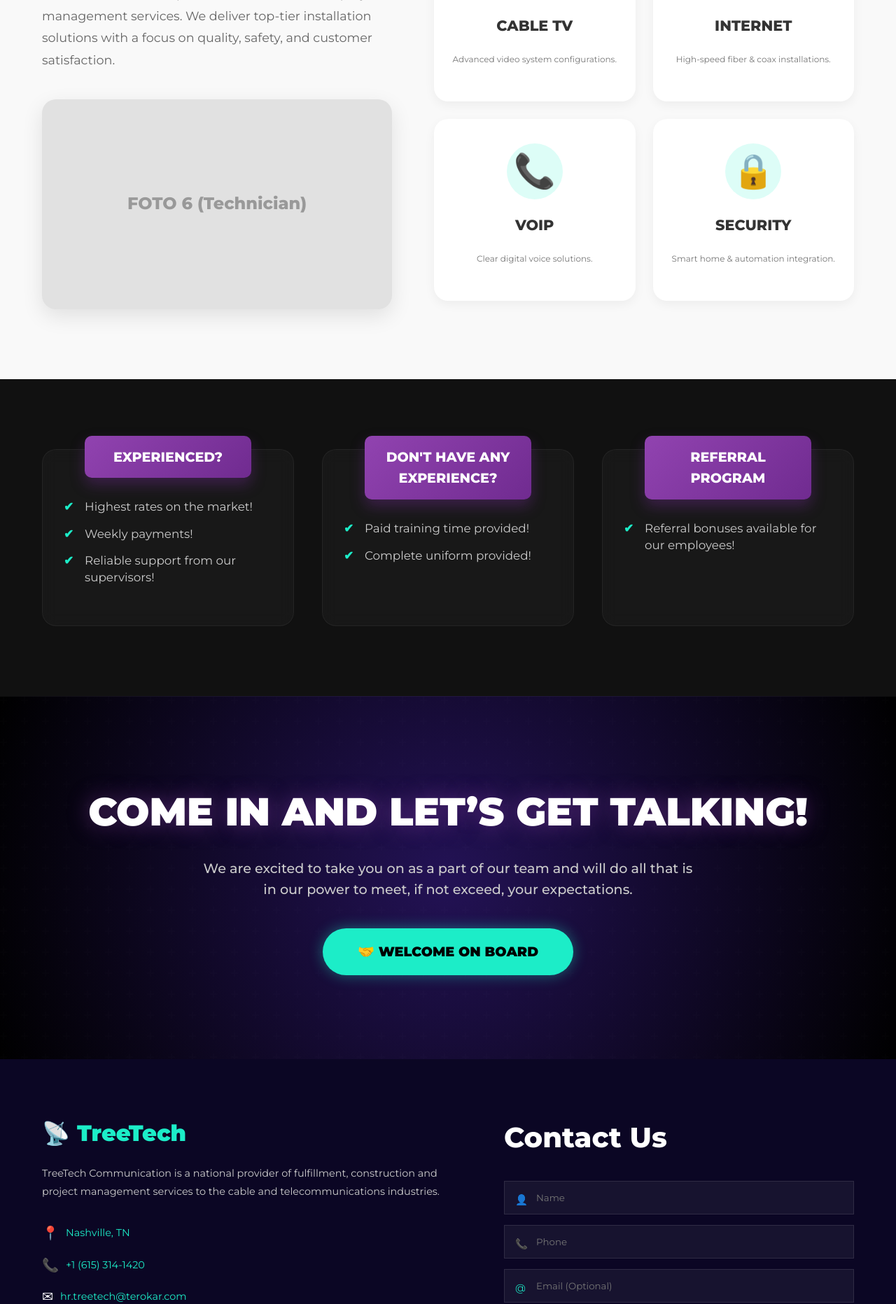
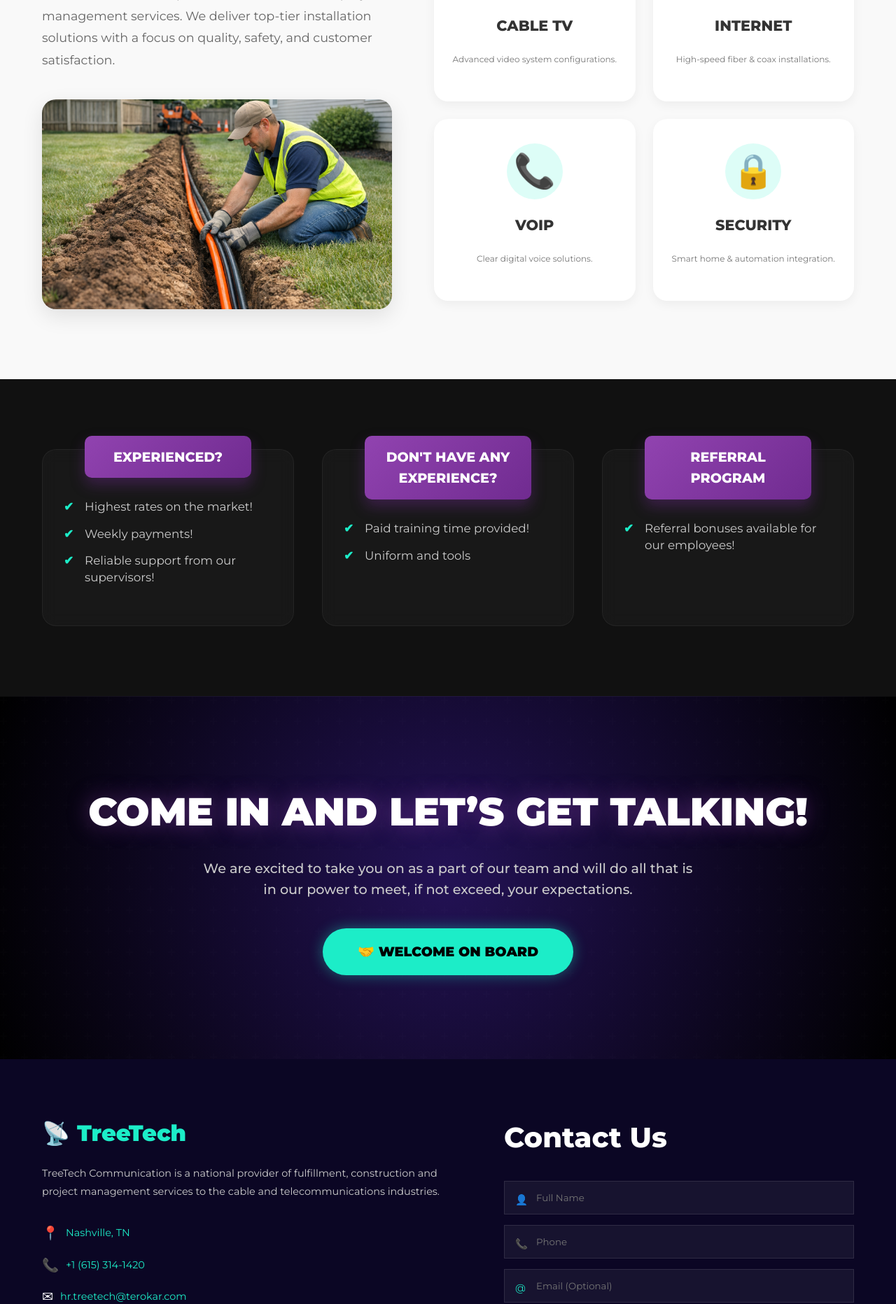
Before and after one commit to Haidemskyi/TREETECH_WEB, a Flask app: page / in a window 1280 px wide. Shown: the part 2283-4147 px from the top of the page at 70% size. Run offline with Flask 3, Linux system fonts and the light colour scheme.

Commit message:
feat: initialize project structure with custom styling, landing page template, and asset library

```diff
--- a/static/style.css
+++ b/static/style.css
@@ -615,6 +640,14 @@ header {
     font-weight: 800;
     font-size: 1.5rem;
     box-shadow: 0 10px 30px rgba(0, 0, 0, 0.1);
+    overflow: hidden;
+}
+
+.service-feature-img img {
+    width: 100%;
+    height: 100%;
+    display: block;
+    object-fit: cover;
 }
 
 .services-grid {
--- a/templates/index.html
+++ b/templates/index.html
@@ -5,7 +5,7 @@
     <meta charset="UTF-8">
     <meta name="viewport" content="width=device-width, initial-scale=1.0">
     <title>TreeTech</title>
-    <link rel="stylesheet" href="{{ url_for('static', filename='style.css', v='5') }}">
+    <link rel="stylesheet" href="{{ url_for('static', filename='style.css', v='6') }}">
     <link href="https://fonts.googleapis.com/css2?family=Montserrat:wght@400;500;700;800;900&display=swap"
         rel="stylesheet">
 </head>
@@ -42,9 +42,7 @@
 
     <!-- Hero Section with Form overlay -->
     <section class="hero-section">
-        <div class="hero-bg">
-            <div class="placeholder-text">FOTO 1</div>
-        </div>
+        <div class="hero-bg"></div>
         <div class="container hero-content">
             <div class="hero-text-block">
                 <p class="pre-title">GROW WITH US</p>
@@ -67,7 +65,7 @@
                 </div>
                 <form action="/submit" method="POST" class="hero-form">
                     <div class="form-row">
-                        <input type="text" name="name" placeholder="First Name Last Name" required>
+                        <input type="text" name="name" placeholder="Full Name" required>
                     </div>
                     <div class="form-row">
                         <input type="email" name="email" placeholder="Email Address">
@@ -97,7 +95,7 @@
     <section class="about-section" id="about-section">
         <div class="container about-grid">
             <div class="about-image">
-                <div class="placeholder-box">FOTO 2</div>
+                <img src="{{ url_for('static', filename='assets/quality_photo.png') }}" alt="TreeTech field installation team" class="section-photo">
             </div>
             <div class="about-text">
                 <span class="section-label">Who We Are</span>
@@ -123,7 +121,7 @@
     <section class="values-section">
         <div class="value-col">
             <div class="value-bg">
-                <div class="placeholder-text-small">FOTO 3</div>
+                <img src="{{ url_for('static', filename='assets/safety_photo.png') }}" alt="Safe field installation work" class="value-image">
             </div>
             <div class="value-overlay">
                 <h3>SAFETY</h3>
@@ -131,7 +129,7 @@
         </div>
         <div class="value-col active">
             <div class="value-bg">
-                <div class="placeholder-text-small">FOTO 4</div>
+                <img src="{{ url_for('static', filename='assets/quality_photo.png') }}" alt="Quality telecommunications installation" class="value-image">
             </div>
             <div class="value-overlay">
                 <h3>QUALITY</h3>
@@ -139,7 +137,7 @@
         </div>
         <div class="value-col">
             <div class="value-bg">
-                <div class="placeholder-text-small">FOTO 5</div>
+                <img src="{{ url_for('static', filename='assets/simplicity_photo.png') }}" alt="Organized telecom connection work" class="value-image">
             </div>
             <div class="value-overlay">
                 <h3>SIMPLICITY</h3>
@@ -159,7 +157,7 @@
                     satisfaction.
                 </p>
                 <div class="service-feature-img">
-                    FOTO 6 (Technician)
+                    <img src="{{ url_for('static', filename='assets/cable_burial_photo.png') }}" alt="Technician burying underground cable">
                 </div>
             </div>
 
@@ -206,7 +204,7 @@
                 <h3 class="info-header">Don't have any experience?</h3>
                 <ul class="check-list-small">
                     <li>Paid training time provided!</li>
-                    <li>Complete uniform provided!</li>
+                    <li>Uniform and tools</li>
                 </ul>
             </div>
             <!-- Col 3 -->
@@ -263,7 +261,7 @@
                 <form action="/submit" method="POST" class="footer-form">
                     <div class="footer-input-group">
                         <span class="input-icon">👤</span>
-                        <input type="text" name="name" placeholder="Name" required>
+                        <input type="text" name="name" placeholder="Full Name" required>
                     </div>
                     <div class="footer-input-group">
                         <span class="input-icon">📞</span>
@@ -275,7 +273,7 @@
                     </div>
                     <div class="footer-input-group">
                         <span class="input-icon">✎</span>
-                        <textarea name="message" placeholder="Text" rows="4"></textarea>
+                        <textarea name="message" placeholder="Expirience" rows="4"></textarea>
                     </div>
                     <button type="submit" class="btn btn-white-pill">SEND ➤</button>
                 </form>
@@ -305,7 +303,7 @@
                 </div>
                 <form action="/submit" method="POST" class="hero-form">
                     <div class="form-row">
-                        <input type="text" name="name" placeholder="First Name Last Name" required>
+                        <input type="text" name="name" placeholder="Full Name" required>
                     </div>
                     <div class="form-row">
                         <input type="email" name="email" placeholder="Email Address">
```
Also changed, not shown: other parts of static/style.css (+26 -1 lines), web/src/app/landing.css (+35 -1 lines), web/src/app/page.tsx (+23 -17 lines), static/assets/cable_burial_photo.png (added), static/assets/quality_photo.png (added), static/assets/safety_photo.png (added), web/public/assets/quality_photo.png (added), 6 other files.
